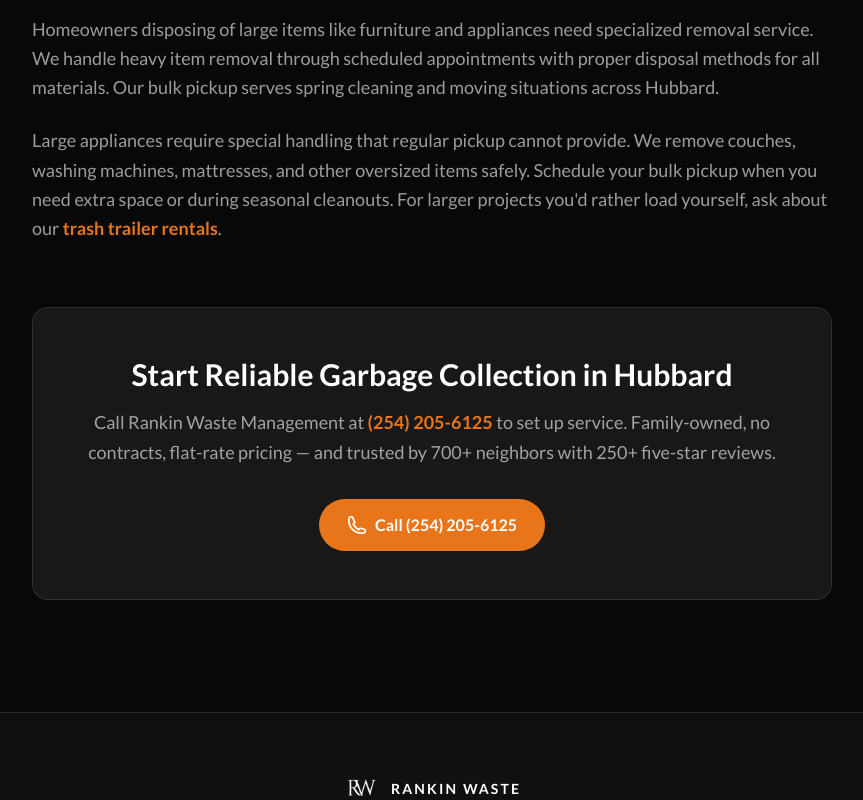
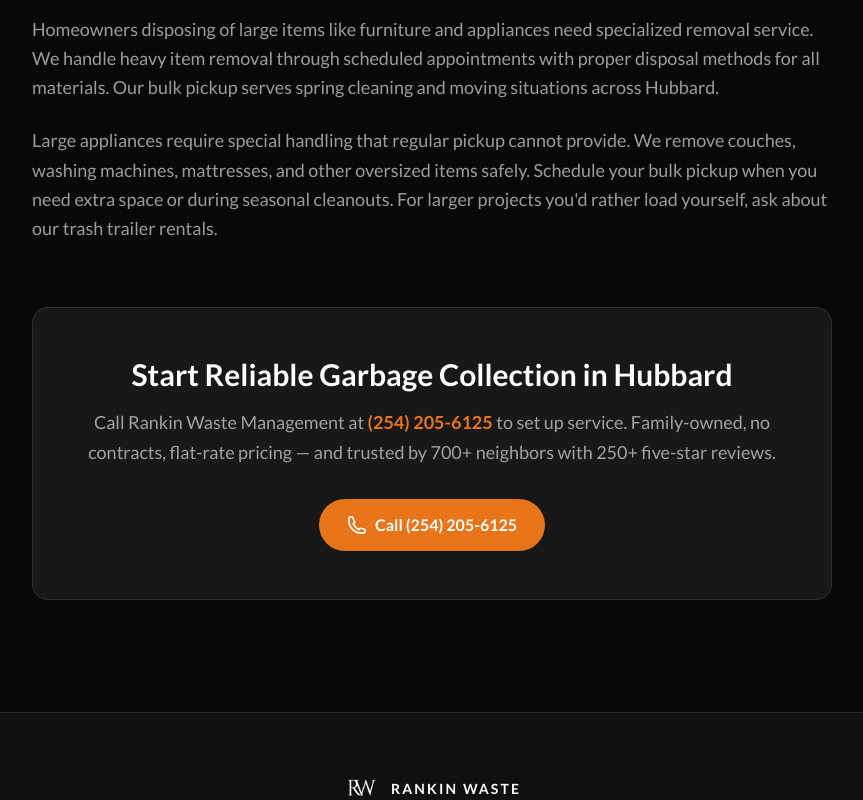
Before and after one commit to anthonykmartinez01/rankin-waste-management, a React (Vite) app: page /garbage-collection-service-hubbard in a window 1280 px wide. Shown: the part 1200-2000 px from the top of the page, without its empty margins (208-1071 px from the left). Built offline with nearby package versions, Linux system fonts and the light colour scheme.

Commit message:
Remove trash trailer rentals internal links from Garbage Collection and Hubbard parent pages

```diff
--- a/src/pages/GarbageCollectionHubbard.jsx
+++ b/src/pages/GarbageCollectionHubbard.jsx
@@ -1,4 +1,3 @@
-import { Link } from 'react-router-dom';
 import { useReveal, PageHead, InnerHero, CallCTA, PHONE, PHONE_LINK } from '../shared';
 
 export default function GarbageCollectionHubbard() {
@@ -98,7 +97,7 @@
               Homeowners disposing of large items like furniture and appliances need specialized removal service. We handle heavy item removal through scheduled appointments with proper disposal methods for all materials. Our bulk pickup serves spring cleaning and moving situations across Hubbard.
             </p>
             <p className="text-text-muted text-base sm:text-lg leading-relaxed">
-              Large appliances require special handling that regular pickup cannot provide. We remove couches, washing machines, mattresses, and other oversized items safely. Schedule your bulk pickup when you need extra space or during seasonal cleanouts. For larger projects you'd rather load yourself, ask about our <Link to="/trash-trailer-rentals" className="text-orange-500 hover:text-orange-300 font-semibold transition-colors duration-300">trash trailer rentals</Link>.
+              Large appliances require special handling that regular pickup cannot provide. We remove couches, washing machines, mattresses, and other oversized items safely. Schedule your bulk pickup when you need extra space or during seasonal cleanouts. For larger projects you'd rather load yourself, ask about our trash trailer rentals.
             </p>
           </div>
 
--- a/src/pages/Hubbard.jsx
+++ b/src/pages/Hubbard.jsx
@@ -80,7 +80,7 @@
               Property owners facing large cleanouts, renovations, or excess waste accumulation require thorough removal services. Complete debris removal eliminates the need for multiple trips to dump sites while handling items too large for regular pickup.
             </p>
             <p className="text-text-muted text-base sm:text-lg leading-relaxed">
-              We serve Hubbard businesses and residential properties with flexible scheduling. Our team handles everything from construction debris to household cleanouts, making your project cleanup simple and efficient. For larger projects, ask about our <Link to="/trash-trailer-rentals" className="text-orange-500 hover:text-orange-300 font-semibold transition-colors duration-300">trash trailer rentals</Link>.
+              We serve Hubbard businesses and residential properties with flexible scheduling. Our team handles everything from construction debris to household cleanouts, making your project cleanup simple and efficient. For larger projects, ask about our trash trailer rentals.
             </p>
           </div>
 
```
